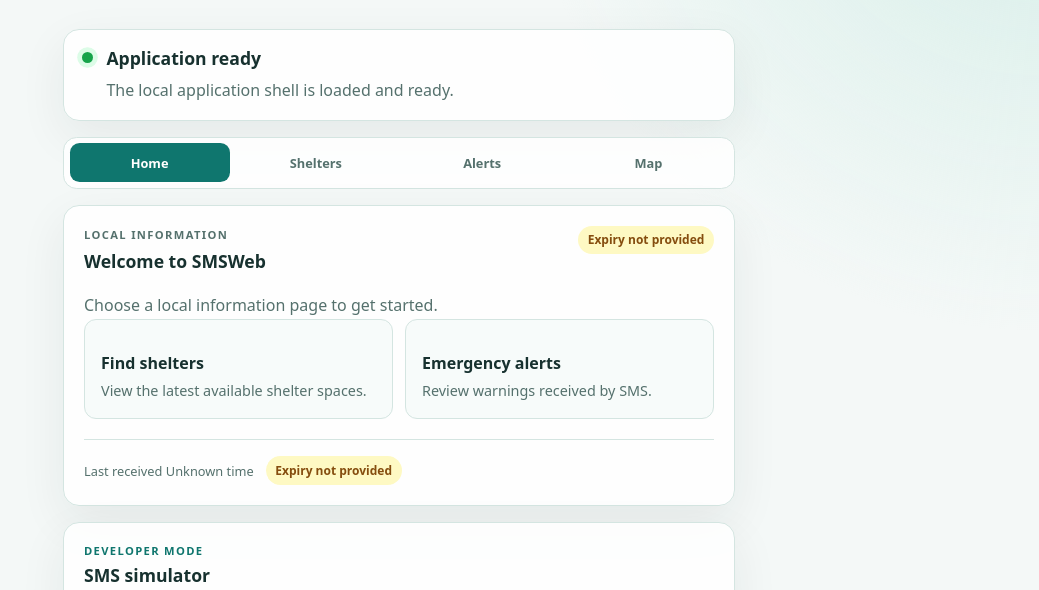
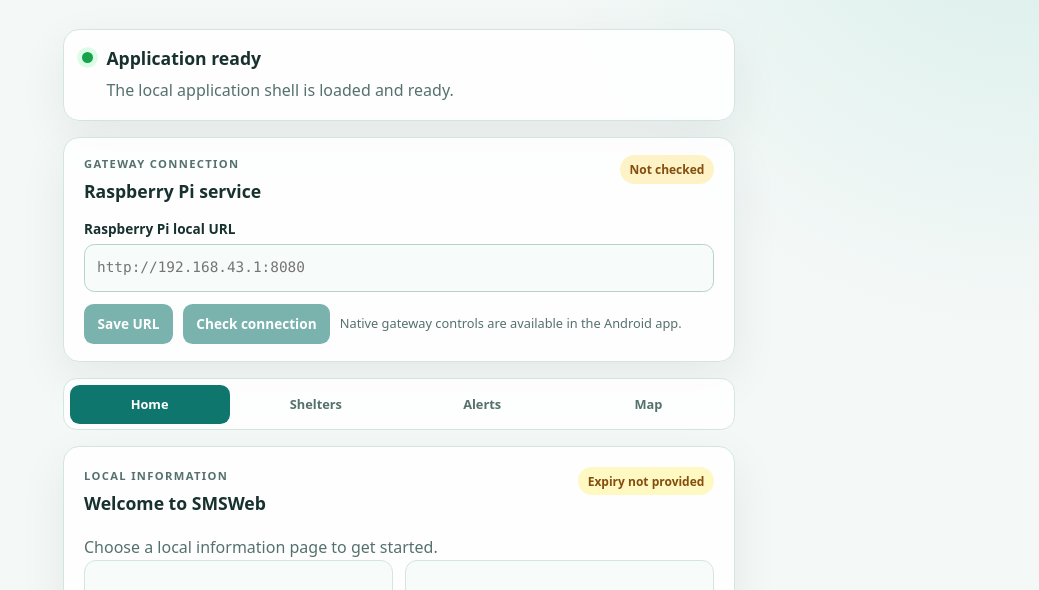
Before and after one commit to FaisalDipto/SMS-, a website with bundled scripts: page web/index.html in a window 1280 px wide. Shown: the part 181-771 px from the top of the page, without its empty margins (241-1280 px from the left). Built offline with nearby package versions, Linux system fonts and the light colour scheme.

Commit message:
Add: Android dashboard to server health check

```diff
--- a/web/app.js
+++ b/web/app.js
@@ -7,6 +7,15 @@
   }
 
   statusMessage.textContent = 'The local application shell is loaded and ready.';
+
+  window.SMSWeb.gateway.initialize({
+    urlInput: document.querySelector('#pi-url'),
+    saveButton: document.querySelector('#save-pi-url'),
+    checkButton: document.querySelector('#check-pi-connection'),
+    statusElement: document.querySelector('#gateway-status'),
+    badgeElement: document.querySelector('#gateway-connection-badge')
+  });
+
   const navigation = window.SMSWeb.navigation;
   navigation.initialize({
     nav: document.querySelector('#app-nav'),
--- /dev/null
+++ b/web/gateway.js
@@ -0,0 +1,69 @@
+(function attachGateway(root, factory) {
+  const gateway = factory(root?.smsWeb || null);
+
+  if (typeof module !== 'undefined' && module.exports) {
+    module.exports = gateway;
+  }
+
+  if (root) {
+    root.SMSWeb = root.SMSWeb || {};
+    root.SMSWeb.gateway = gateway;
+  }
+})(typeof window !== 'undefined' ? window : globalThis, (nativeBridge) => {
+  'use strict';
+
+  function createGateway(bridge) {
+    let badge;
+    let status;
+
+    function setConnectionState(connected) {
+      if (!badge || !status) return;
+
+      badge.className = `connection-badge ${connected ? 'connection-online' : 'connection-offline'}`;
+      badge.textContent = connected ? 'Connected' : 'Unavailable';
+      status.textContent = connected
+        ? 'The Raspberry Pi service is reachable on the local network.'
+        : 'The Raspberry Pi service could not be reached. Queued SMS messages will retry.';
+    }
+
+    function initialize({ urlInput, saveButton, checkButton, statusElement, badgeElement }) {
+      badge = badgeElement;
+      status = statusElement;
+
+      if (!urlInput || !saveButton || !checkButton || !status || !badge) {
+        return;
+      }
+
+      if (!bridge || typeof bridge.getPiUrl !== 'function') {
+        status.textContent = 'Native gateway controls are available in the Android app.';
+        saveButton.disabled = true;
+        checkButton.disabled = true;
+        return;
+      }
+
+      urlInput.value = bridge.getPiUrl() || '';
+      status.textContent = 'Pi URL loaded. Check the connection when the service is running.';
+
+      saveButton.addEventListener('click', () => {
+        const savedUrl = bridge.savePiUrl(urlInput.value);
+        urlInput.value = savedUrl || urlInput.value.trim();
+        status.textContent = savedUrl ? 'Pi URL saved on this phone.' : 'Enter a valid Pi URL.';
+      });
+
+      checkButton.addEventListener('click', () => {
+        badge.className = 'connection-badge connection-checking';
+        badge.textContent = 'Checking';
+        status.textContent = 'Checking the Raspberry Pi service...';
+        bridge.checkPiConnection();
+      });
+    }
+
+    function receiveConnectionStatus(connected) {
+      setConnectionState(Boolean(connected));
+    }
+
+    return { initialize, receiveConnectionStatus };
+  }
+
+  return Object.assign(createGateway(nativeBridge), { createGateway });
+});
--- a/web/index.html
+++ b/web/index.html
@@ -20,6 +20,23 @@
         <div>
           <h2 id="status-title">Application ready</h2>
           <p id="status-message">The local application shell is loaded.</p>
+        </div>
+      </section>
+
+      <section class="gateway-card" aria-labelledby="gateway-title">
+        <div class="gateway-card-header">
+          <div>
+            <p class="eyebrow">Gateway connection</p>
+            <h2 id="gateway-title">Raspberry Pi service</h2>
+          </div>
+          <span id="gateway-connection-badge" class="connection-badge connection-unknown">Not checked</span>
+        </div>
+        <label for="pi-url">Raspberry Pi local URL</label>
+        <input id="pi-url" type="url" inputmode="url" placeholder="http://192.168.43.1:8080" />
+        <div class="gateway-actions">
+          <button id="save-pi-url" type="button">Save URL</button>
+          <button id="check-pi-connection" type="button">Check connection</button>
+          <p id="gateway-status" role="status" aria-live="polite"></p>
         </div>
       </section>
 
@@ -53,6 +70,7 @@
     <script src="renderer.js"></script>
     <script src="navigation.js"></script>
     <script src="simulator.js"></script>
+    <script src="gateway.js"></script>
     <script src="app.js"></script>
   </body>
 </html>
--- a/web/styles.css
+++ b/web/styles.css
@@ -65,6 +65,7 @@ h2 {
 }
 
 .status-card,
+.gateway-card,
 .page-view {
   border: 1px solid #d4e5e1;
   border-radius: 1rem;
@@ -124,10 +125,113 @@ h2 {
 }
 
 .status-card p,
+.gateway-card p,
 .page-view p {
   margin-bottom: 0;
   color: #55716d;
   line-height: 1.6;
+}
+
+.gateway-card {
+  margin-bottom: 1rem;
+  padding: 1.1rem 1.25rem;
+}
+
+.gateway-card-header {
+  display: flex;
+  gap: 1rem;
+  align-items: flex-start;
+  justify-content: space-between;
+  margin-bottom: 1rem;
+}
+
+.gateway-card-header .eyebrow {
+  margin-bottom: 0.35rem;
+  font-size: 0.7rem;
+}
+
+.gateway-card-header h2 {
+  margin-bottom: 0;
+}
+
+.connection-badge {
+  flex: 0 0 auto;
+  border-radius: 999px;
+  padding: 0.35rem 0.6rem;
+  font-size: 0.75rem;
+  font-weight: 800;
+}
+
+.connection-unknown,
+.connection-checking {
+  color: #854d0e;
+  background: #fef3c7;
+}
+
+.connection-online {
+  color: #166534;
+  background: #dcfce7;
+}
+
+.connection-offline {
+  color: #991b1b;
+  background: #fee2e2;
+}
+
+.gateway-card label {
+  display: block;
+  margin-bottom: 0.4rem;
+  color: #17312f;
+  font-size: 0.85rem;
+  font-weight: 700;
+}
+
+.gateway-card input {
+  display: block;
+  width: 100%;
+  border: 1px solid #b7d2cd;
+  border-radius: 0.65rem;
+  padding: 0.75rem;
+  color: #17312f;
+  background: #f7fbfa;
+  font: 0.9rem/1.5 ui-monospace, SFMono-Regular, Consolas, monospace;
+}
+
+.gateway-card input:focus {
+  outline: 3px solid #bde7df;
+  border-color: #0f766e;
+}
+
+.gateway-actions {
+  display: flex;
+  flex-wrap: wrap;
+  gap: 0.6rem;
+  align-items: center;
+  margin-top: 0.75rem;
+}
+
+.gateway-actions button {
+  border: 0;
+  border-radius: 0.6rem;
+  padding: 0.65rem 0.85rem;
+  color: #ffffff;
+  background: #0f766e;
+  cursor: pointer;
+  font: inherit;
+  font-size: 0.85rem;
+  font-weight: 800;
+}
+
+.gateway-actions button:disabled {
+  cursor: not-allowed;
+  opacity: 0.55;
+}
+
+#gateway-status {
+  flex: 1 1 12rem;
+  margin: 0;
+  color: #55716d;
+  font-size: 0.8rem;
 }
 
 .page-view {
--- a/web/sw.js
+++ b/web/sw.js
@@ -1,4 +1,4 @@
-const CACHE_NAME = 'smsweb-v3';
+const CACHE_NAME = 'smsweb-v4';
 const APP_SHELL = [
   './',
   './index.html',
@@ -9,6 +9,7 @@ const APP_SHELL = [
   './renderer.js',
   './navigation.js',
   './simulator.js',
+  './gateway.js',
   './sw.js'
 ];
 
```
Also changed, not shown: tests/gateway.test.js (added, +67 -0 lines), tests/service-worker.test.js (+1 -0 lines), android-bridge/README.md, 2 other files.
